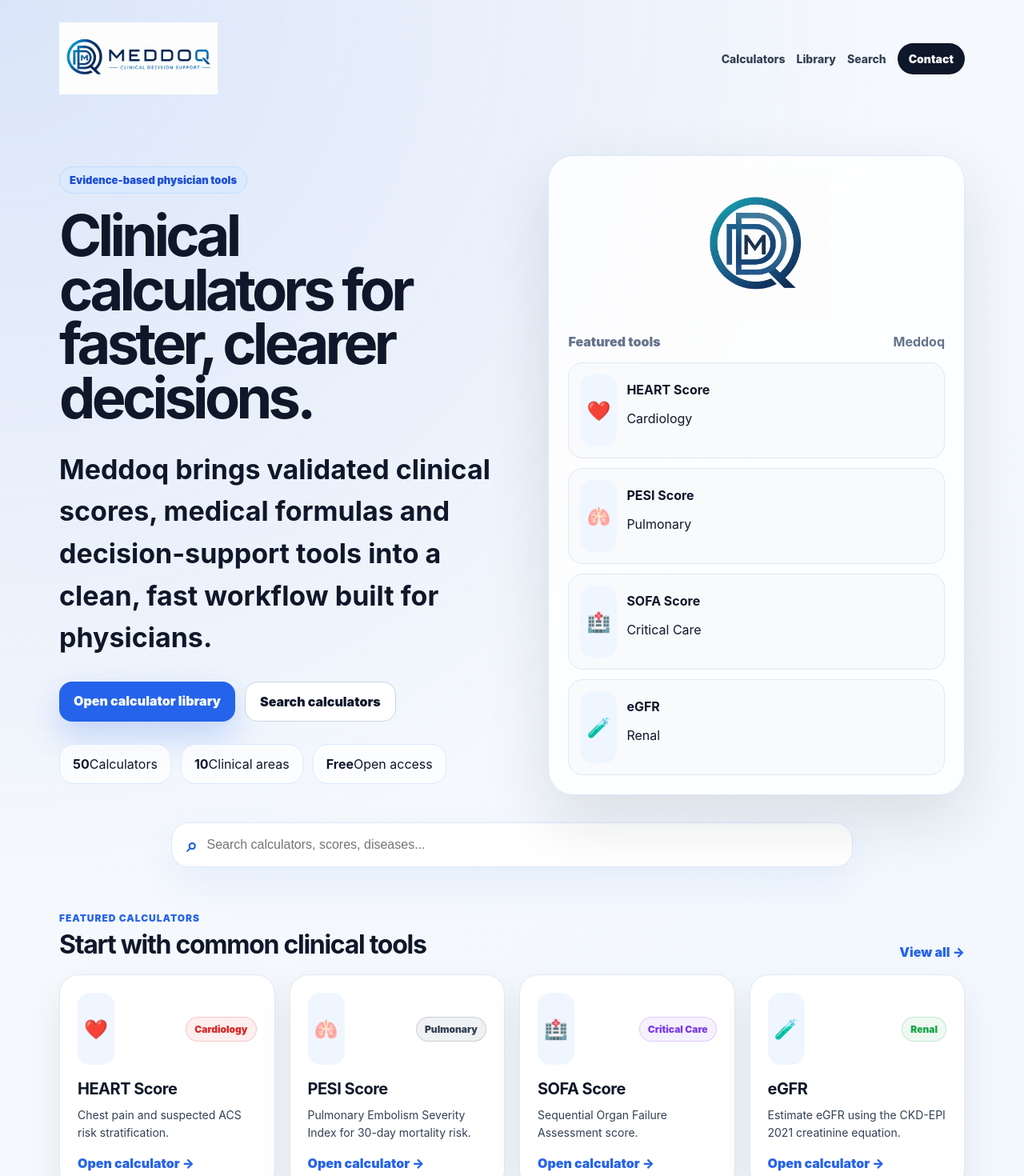
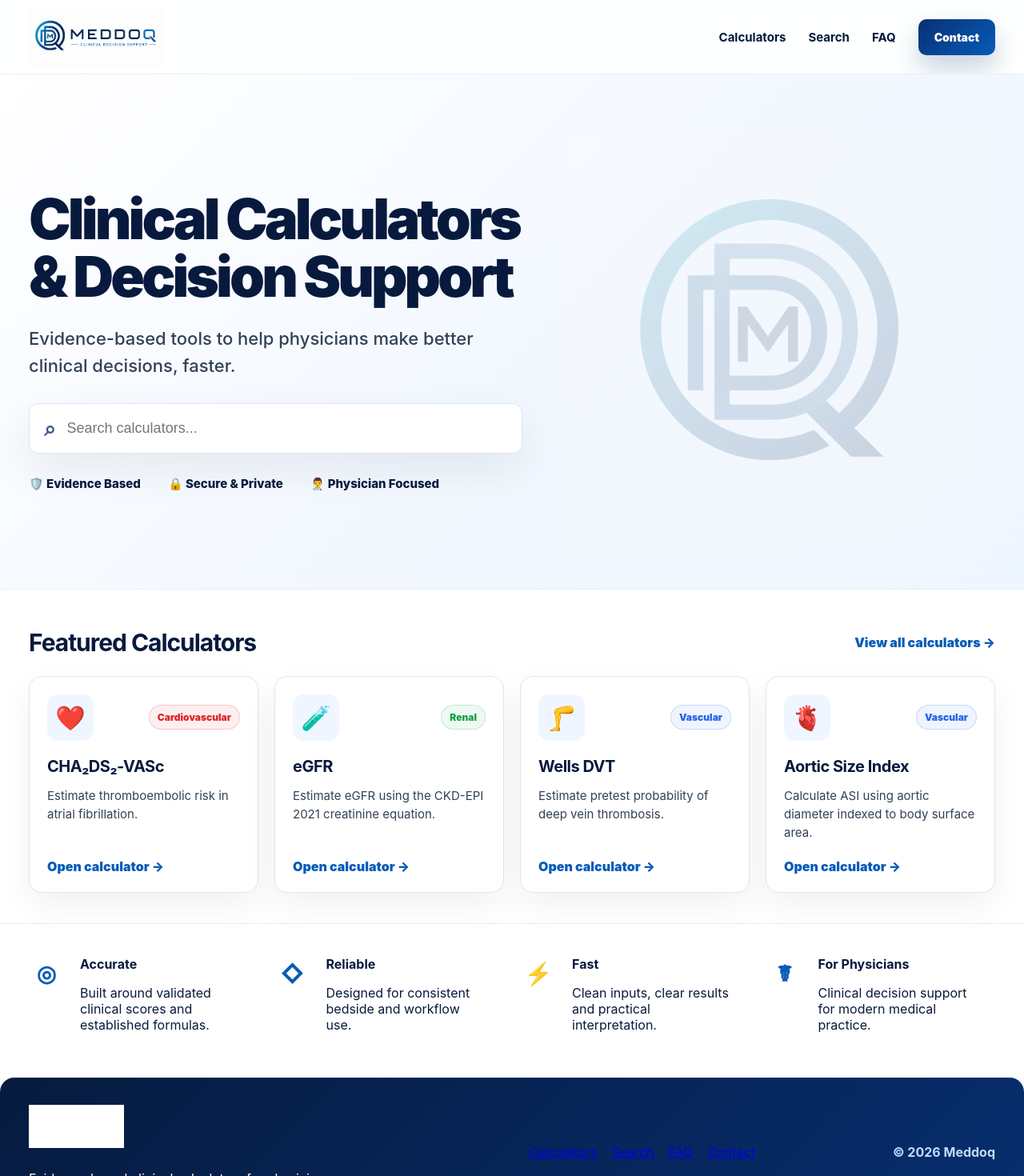
Before and after one commit to brsbyrm/meddoq, a Next.js app: page / in a window 1280 px wide. Shown: the top 1470 px of the page at 80% size. Built offline with nearby package versions, Linux system fonts and the light colour scheme.

Commit message:
Redesign homepage with Meddoq brand format

```diff
--- a/app/page.js
+++ b/app/page.js
@@ -16,9 +16,7 @@ const categoryColors = {
 };
 
 const featuredIds = [
-  "heart-score",
-  "pesi-score",
-  "sofa-score",
+  "cha2ds2-vasc",
   "egfr",
   "wells-dvt",
   "aortic-size-index",
@@ -27,9 +25,16 @@ const featuredIds = [
 export default function Home() {
   const [query, setQuery] = useState("");
 
+  const featuredCalculators = useMemo(() => {
+    return featuredIds
+      .map((id) => calculators.find((item) => item.id === id))
+      .filter(Boolean);
+  }, []);
+
   const filteredCalculators = useMemo(() => {
     const q = query.trim().toLowerCase();
-    if (!q) return calculators;
+
+    if (!q) return calculators.slice(-8).reverse();
 
     return calculators.filter((item) =>
       [item.name, item.category, item.description, item.id]
@@ -39,212 +44,133 @@ export default function Home() {
     );
   }, [query]);
 
-  const featuredCalculators = useMemo(() => {
-    return featuredIds
-      .map((id) => calculators.find((item) => item.id === id))
-      .filter(Boolean);
-  }, []);
-
-  const recentCalculators = useMemo(() => calculators.slice(-6).reverse(), []);
-
-  const categoryStats = useMemo(() => {
-    const counts = calculators.reduce((acc, item) => {
-      acc[item.category] = (acc[item.category] || 0) + 1;
-      return acc;
-    }, {});
-
-    return Object.entries(counts)
-      .map(([category, count]) => ({ category, count }))
-      .sort((a, b) => b.count - a.count);
-  }, []);
-
   return (
     <main style={styles.page}>
       <header style={styles.header}>
         <a href="/" style={styles.brand}>
-          <img src="/brand.png" alt="Meddoq" style={styles.logoImage} />
+          <img src="/brand.png" alt="Meddoq" style={styles.brandLogo} />
         </a>
 
         <nav style={styles.nav}>
-          <a href="#calculators" style={styles.navLink}>Calculators</a>
-          <a href="/calculators" style={styles.navLink}>Library</a>
+          <a href="/calculators" style={styles.navLink}>Calculators</a>
           <a href="/search" style={styles.navLink}>Search</a>
+          <a href="/faq" style={styles.navLink}>FAQ</a>
           <a href="mailto:contact@meddoq.com" style={styles.contactButton}>Contact</a>
         </nav>
       </header>
 
       <section style={styles.hero}>
-        <div style={styles.heroLeft}>
-          <div style={styles.badge}>Evidence-based physician tools</div>
+        <div style={styles.heroContent}>
           <h1 style={styles.heroTitle}>
-            Clinical calculators for faster, clearer decisions.
+            Clinical Calculators
+            <br />
+            & Decision Support
           </h1>
+
           <p style={styles.heroText}>
-            Meddoq brings validated clinical scores, medical formulas and decision-support tools
-            into a clean, fast workflow built for physicians.
+            Evidence-based tools to help physicians make better clinical decisions, faster.
           </p>
 
-          <div style={styles.heroActions}>
-            <a href="/calculators" style={styles.primaryButton}>Open calculator library</a>
-            <a href="/search" style={styles.secondaryButton}>Search calculators</a>
-          </div>
-
-          <div style={styles.heroStats}>
-            <div style={styles.statItem}>
-              <strong>{calculators.length}</strong>
-              <span>Calculators</span>
-            </div>
-            <div style={styles.statItem}>
-              <strong>{categoryStats.length}</strong>
-              <span>Clinical areas</span>
-            </div>
-            <div style={styles.statItem}>
-              <strong>Free</strong>
-              <span>Open access</span>
-            </div>
-          </div>
-        </div>
-
-        <div style={styles.heroVisual}>
-          <div style={styles.heroPanel}>
-            <div style={styles.heroBrandMark}>
-              <img src="/icon.png" alt="Meddoq emblem" style={styles.heroBrandImage} />
-            </div>
-            <div style={styles.heroPanelTop}>
-              <span>Featured tools</span>
-              <strong>Meddoq</strong>
-            </div>
-            <div style={styles.featuredMiniList}>
-              {featuredCalculators.slice(0, 4).map((item) => (
-                <a key={item.id} href={item.href} style={styles.featuredMiniItem}>
-                  <span style={styles.miniIcon}>{item.icon}</span>
-                  <div>
-                    <strong>{item.name}</strong>
-                    <p>{item.category}</p>
-                  </div>
-                </a>
-              ))}
-            </div>
-          </div>
-        </div>
-      </section>
-
-      <section style={styles.searchSection}>
           <div style={styles.searchBox}>
             <span style={styles.searchIcon}>⌕</span>
             <input
               value={query}
-            onChange={(e) => setQuery(e.target.value)}
-            placeholder="Search calculators, scores, diseases..."
+              onChange={(event) => setQuery(event.target.value)}
+              placeholder="Search calculators..."
               style={styles.searchInput}
             />
           </div>
-      </section>
 
-      <section style={styles.section}>
-        <div style={styles.sectionTop}>
-          <div>
-            <p style={styles.kicker}>Featured calculators</p>
-            <h2 style={styles.sectionTitle}>Start with common clinical tools</h2>
+          <div style={styles.trustRow}>
+            <div style={styles.trustItem}>🛡️ Evidence Based</div>
+            <div style={styles.trustItem}>🔒 Secure & Private</div>
+            <div style={styles.trustItem}>👨‍⚕️ Physician Focused</div>
           </div>
-          <a href="/calculators" style={styles.sectionLink}>View all →</a>
         </div>
 
-        <div style={styles.calculatorGrid}>
-          {featuredCalculators.map((item) => (
-            <CalculatorCard key={item.id} item={item} />
-          ))}
+        <div style={styles.heroEmblemWrap}>
+          <img src="/icon.png" alt="" aria-hidden="true" style={styles.heroEmblem} />
         </div>
       </section>
 
-      <section style={styles.section}>
+      <section style={styles.featuredSection}>
         <div style={styles.sectionTop}>
-          <div>
-            <p style={styles.kicker}>Clinical areas</p>
-            <h2 style={styles.sectionTitle}>Browse by specialty</h2>
-          </div>
+          <h2 style={styles.sectionTitle}>
+            {query ? "Search Results" : "Featured Calculators"}
+          </h2>
+          <a href="/calculators" style={styles.sectionLink}>View all calculators →</a>
         </div>
 
-        <div style={styles.categoryGrid}>
-          {categoryStats.map((item) => (
-            <a
-              key={item.category}
-              href={`/calculators#${encodeURIComponent(item.category)}`}
-              style={{
-                ...styles.categoryCard,
-                borderColor: `${categoryColors[item.category] || "#334155"}33`,
-              }}
-            >
-              <strong style={{ color: categoryColors[item.category] || "#334155" }}>
-                {item.category}
-              </strong>
-              <span>{item.count} calculators</span>
-            </a>
-          ))}
-        </div>
-      </section>
-
-      <section id="calculators" style={styles.section}>
-        <div style={styles.sectionTop}>
-          <div>
-            <p style={styles.kicker}>{query ? "Search results" : "Recently added"}</p>
-            <h2 style={styles.sectionTitle}>
-              {query ? `${filteredCalculators.length} matching calculators` : "Newest calculators"}
-            </h2>
-          </div>
-        </div>
-
-        <div style={styles.calculatorGrid}>
-          {(query ? filteredCalculators : recentCalculators).map((item) => (
+        <div style={styles.cardGrid}>
+          {(query ? filteredCalculators : featuredCalculators).map((item) => (
             <CalculatorCard key={item.id} item={item} />
           ))}
         </div>
 
         {query && filteredCalculators.length === 0 && (
-          <div style={styles.noResults}>
-            No calculator found. Try eGFR, HEART, SOFA, DVT, BMI or aortic.
+          <div style={styles.emptyState}>
+            <img src="/icon.png" alt="" style={styles.emptyIcon} />
+            <strong>No calculators found</strong>
+            <span>Try another clinical score, formula or specialty.</span>
           </div>
         )}
       </section>
 
-      <section id="why" style={styles.whyBox}>
-        <div style={styles.whyItem}>
-          <strong>Evidence-based</strong>
-          <span>Designed around validated formulas, clinical scores and current medical practice.</span>
+      <section style={styles.benefits}>
+        <div style={styles.benefitItem}>
+          <span style={styles.benefitIcon}>◎</span>
+          <div>
+            <strong>Accurate</strong>
+            <p>Built around validated clinical scores and established formulas.</p>
           </div>
-        <div style={styles.whyItem}>
-          <strong>For clinicians</strong>
-          <span>Built for fast use in daily medical workflow, not general consumer calculation.</span>
         </div>
-        <div style={styles.whyItem}>
-          <strong>Clear interpretation</strong>
-          <span>Results are supported by clinical notes, limitations and reference context.</span>
+
+        <div style={styles.benefitItem}>
+          <span style={styles.benefitIcon}>◇</span>
+          <div>
+            <strong>Reliable</strong>
+            <p>Designed for consistent bedside and workflow use.</p>
           </div>
-        <div style={styles.disclaimerMini}>
-          <strong>Important disclaimer</strong>
-          <span>Meddoq supports clinical judgment and does not replace physician assessment.</span>
+        </div>
+
+        <div style={styles.benefitItem}>
+          <span style={styles.benefitIcon}>⚡</span>
+          <div>
+            <strong>Fast</strong>
+            <p>Clean inputs, clear results and practical interpretation.</p>
+          </div>
+        </div>
+
+        <div style={styles.benefitItem}>
+          <span style={styles.benefitIcon}>☤</span>
+          <div>
+            <strong>For Physicians</strong>
+            <p>Clinical decision support for modern medical practice.</p>
+          </div>
         </div>
       </section>
 
       <footer style={styles.footer}>
-        <div>
-          <strong>Meddoq</strong>
-          <p>Clinical decision support for physicians.</p>
+        <div style={styles.footerBrand}>
+          <img src="/brand.png" alt="Meddoq" style={styles.footerLogo} />
+          <p>Evidence-based clinical calculators for physicians.</p>
         </div>
+
         <div style={styles.footerLinks}>
-          <a href="/calculators">Calculator Library</a>
+          <a href="/calculators">Calculators</a>
           <a href="/search">Search</a>
           <a href="/faq">FAQ</a>
+          <a href="mailto:contact@meddoq.com">Contact</a>
         </div>
-        <div style={styles.footerEmail}>contact@meddoq.com</div>
-        <div>© {new Date().getFullYear()} Meddoq</div>
+
+        <div style={styles.footerCopy}>© {new Date().getFullYear()} Meddoq</div>
       </footer>
     </main>
   );
 }
 
 function CalculatorCard({ item }) {
-  const color = categoryColors[item.category] || "#334155";
+  const color = categoryColors[item.category] || "#2563eb";
 
   return (
     <a href={item.href} style={styles.card}>
@@ -254,8 +180,8 @@ function CalculatorCard({ item }) {
           style={{
             ...styles.categoryBadge,
             color,
+            borderColor: `${color}33`,
             background: `${color}12`,
-            borderColor: `${color}33`,
           }}
         >
           {item.category}
@@ -272,360 +198,302 @@ function CalculatorCard({ item }) {
 const styles = {
   page: {
     minHeight: "100vh",
-    background:
-      "radial-gradient(circle at top left, rgba(37,99,235,0.14), transparent 32%), linear-gradient(135deg, #f8fafc 0%, #eef6ff 100%)",
-    color: "#0f172a",
+    background: "#f8fbff",
+    color: "#071a3d",
     fontFamily:
       'Inter, ui-sans-serif, system-ui, -apple-system, BlinkMacSystemFont, "Segoe UI", sans-serif',
   },
   header: {
-    maxWidth: 1180,
+    height: 92,
+    maxWidth: 1320,
     margin: "0 auto",
-    padding: "28px 24px 12px",
+    padding: "0 36px",
     display: "flex",
     alignItems: "center",
     justifyContent: "space-between",
-    gap: 18,
+    gap: 24,
+    background: "rgba(255,255,255,0.9)",
   },
   brand: {
     display: "inline-flex",
     alignItems: "center",
     textDecoration: "none",
   },
-  logoImage: {
-    height: 90,
+  brandLogo: {
+    height: 76,
     width: "auto",
     display: "block",
   },
   nav: {
     display: "flex",
     alignItems: "center",
-    gap: 14,
+    gap: 28,
     flexWrap: "wrap",
     justifyContent: "flex-end",
   },
   navLink: {
-    color: "#334155",
+    color: "#071a3d",
     textDecoration: "none",
-    fontWeight: 800,
+    fontWeight: 750,
+    fontSize: 15,
   },
   contactButton: {
-    background: "#0f172a",
+    background: "linear-gradient(135deg, #083074, #075bb8)",
     color: "#ffffff",
     textDecoration: "none",
-    padding: "11px 14px",
-    borderRadius: 999,
+    padding: "14px 20px",
+    borderRadius: 10,
     fontWeight: 900,
+    boxShadow: "0 16px 32px rgba(8, 48, 116, 0.22)",
   },
   hero: {
-    maxWidth: 1180,
+    position: "relative",
+    overflow: "hidden",
+    maxWidth: 1320,
     margin: "0 auto",
-    padding: "64px 24px 34px",
+    minHeight: 520,
+    padding: "78px 36px 54px",
     display: "grid",
-    gridTemplateColumns: "minmax(0, 1.05fr) minmax(320px, 0.95fr)",
+    gridTemplateColumns: "minmax(0, 1fr) minmax(380px, 0.9fr)",
+    alignItems: "center",
     gap: 36,
-    alignItems: "center",
+    borderTop: "1px solid #e8eef8",
+    borderBottom: "1px solid #e8eef8",
+    background:
+      "linear-gradient(135deg, #ffffff 0%, #f3f8ff 52%, #eef6ff 100%)",
   },
-  heroLeft: {
-    minWidth: 0,
-  },
-  badge: {
-    display: "inline-flex",
-    background: "#dbeafe",
-    color: "#1d4ed8",
-    border: "1px solid #bfdbfe",
-    borderRadius: 999,
-    padding: "8px 12px",
-    fontSize: 13,
-    fontWeight: 900,
-    marginBottom: 18,
+  heroContent: {
+    position: "relative",
+    zIndex: 2,
+    maxWidth: 660,
   },
   heroTitle: {
     margin: 0,
-    fontSize: "clamp(42px, 6vw, 72px)",
-    lineHeight: 0.94,
-    letterSpacing: "-0.065em",
+    color: "#071a3d",
+    fontSize: "clamp(48px, 5.5vw, 78px)",
+    lineHeight: 1.02,
+    letterSpacing: "-0.055em",
+    fontWeight: 950,
   },
   heroText: {
-    margin: "30px 0 0",
-    maxWidth: 900,
-    color: "#0f172a",
-    fontSize: 34,
-    fontWeight: 650,
+    margin: "24px 0 0",
+    maxWidth: 600,
+    color: "#334155",
+    fontSize: 22,
     lineHeight: 1.55,
-  },
-  heroActions: {
-    display: "flex",
-    gap: 12,
-    flexWrap: "wrap",
-    marginTop: 28,
-  },
-  primaryButton: {
-    background: "#2563eb",
-    color: "#ffffff",
-    textDecoration: "none",
-    padding: "14px 18px",
-    borderRadius: 16,
-    fontWeight: 900,
-    boxShadow: "0 18px 40px rgba(37, 99, 235, 0.24)",
-  },
-  secondaryButton: {
-    background: "#ffffff",
-    color: "#0f172a",
-    textDecoration: "none",
-    padding: "14px 18px",
-    borderRadius: 16,
-    fontWeight: 900,
-    border: "1px solid #cbd5e1",
-  },
-  heroStats: {
-    display: "flex",
-    gap: 12,
-    flexWrap: "wrap",
-    marginTop: 28,
-  },
-  statItem: {
-    background: "rgba(255,255,255,0.74)",
-    border: "1px solid #dbeafe",
-    borderRadius: 18,
-    padding: "14px 16px",
-    minWidth: 120,
-  },
-  heroVisual: {
-    minWidth: 0,
-  },
-  heroBrandMark: {
-    display: "flex",
-    justifyContent: "center",
-    marginBottom: 18,
-  },
-  heroBrandImage: {
-    width: 180,
-    height: 180,
-    objectFit: "contain",
-    display: "block",
-  },
-  heroPanel: {
-    background: "rgba(255,255,255,0.86)",
-    border: "1px solid #dbeafe",
-    borderRadius: 32,
-    padding: 24,
-    boxShadow: "0 30px 80px rgba(15, 23, 42, 0.12)",
-  },
-  heroPanelTop: {
-    display: "flex",
-    justifyContent: "space-between",
-    color: "#64748b",
-    fontWeight: 900,
-    marginBottom: 16,
-  },
-  featuredMiniList: {
-    display: "grid",
-    gap: 12,
-  },
-  featuredMiniItem: {
-    display: "grid",
-    gridTemplateColumns: "46px 1fr",
-    gap: 12,
-    alignItems: "center",
-    textDecoration: "none",
-    color: "#0f172a",
-    background: "#f8fafc",
-    border: "1px solid #e2e8f0",
-    borderRadius: 18,
-    padding: 14,
-  },
-  miniIcon: {
-    width: 46,
-    height: 90,
-    borderRadius: 16,
-    display: "grid",
-    placeItems: "center",
-    background: "#eff6ff",
-    fontSize: 24,
-  },
-  searchSection: {
-    maxWidth: 900,
-    margin: "0 auto 22px",
-    padding: "0 24px",
+    fontWeight: 450,
   },
   searchBox: {
+    marginTop: 30,
     display: "flex",
     alignItems: "center",
-    gap: 12,
+    gap: 14,
+    width: "min(100%, 620px)",
     background: "#ffffff",
-    border: "1px solid #dbeafe",
-    borderRadius: 22,
+    border: "1px solid #dbe7f8",
+    borderRadius: 12,
     padding: "0 18px",
-    boxShadow: "0 20px 50px rgba(37, 99, 235, 0.08)",
+    boxShadow: "0 20px 52px rgba(15, 23, 42, 0.08)",
   },
   searchIcon: {
-    color: "#2563eb",
-    fontSize: 24,
+    color: "#365b91",
+    fontSize: 26,
     fontWeight: 900,
   },
   searchInput: {
     width: "100%",
     border: 0,
     outline: 0,
-    padding: "18px 0",
-    fontSize: 16,
+    padding: "20px 0",
     background: "transparent",
-    color: "#0f172a",
+    color: "#071a3d",
+    fontSize: 18,
   },
-  section: {
-    maxWidth: 1180,
+  trustRow: {
+    marginTop: 28,
+    display: "flex",
+    alignItems: "center",
+    gap: 34,
+    flexWrap: "wrap",
+  },
+  trustItem: {
+    display: "inline-flex",
+    alignItems: "center",
+    gap: 8,
+    color: "#071a3d",
+    fontWeight: 850,
+    fontSize: 15,
+  },
+  heroEmblemWrap: {
+    position: "relative",
+    minHeight: 420,
+    display: "flex",
+    alignItems: "center",
+    justifyContent: "center",
+  },
+  heroEmblem: {
+    width: "min(520px, 92%)",
+    height: "auto",
+    opacity: 0.16,
+    filter: "saturate(0.95)",
+    display: "block",
+  },
+  featuredSection: {
+    maxWidth: 1320,
     margin: "0 auto",
-    padding: "34px 24px",
+    padding: "48px 36px 38px",
+    background: "#ffffff",
   },
   sectionTop: {
     display: "flex",
+    alignItems: "center",
     justifyContent: "space-between",
-    alignItems: "end",
-    gap: 16,
-    marginBottom: 18,
-  },
-  kicker: {
-    margin: 0,
-    color: "#2563eb",
-    fontWeight: 900,
-    textTransform: "uppercase",
-    letterSpacing: "0.08em",
-    fontSize: 12,
+    gap: 18,
+    marginBottom: 24,
   },
   sectionTitle: {
-    margin: "6px 0 0",
-    fontSize: 32,
-    letterSpacing: "-0.04em",
+    margin: 0,
+    color: "#071a3d",
+    fontSize: 30,
+    letterSpacing: "-0.035em",
   },
   sectionLink: {
-    color: "#2563eb",
+    color: "#075bb8",
+    textDecoration: "none",
     fontWeight: 900,
-    textDecoration: "none",
   },
-  calculatorGrid: {
+  cardGrid: {
     display: "grid",
     gridTemplateColumns: "repeat(auto-fit, minmax(250px, 1fr))",
-    gap: 18,
+    gap: 20,
   },
   card: {
+    minHeight: 220,
     display: "flex",
     flexDirection: "column",
-    minHeight: 220,
     textDecoration: "none",
-    color: "#0f172a",
+    color: "#071a3d",
     background: "#ffffff",
-    border: "1px solid #e2e8f0",
-    borderRadius: 24,
+    border: "1px solid #dce6f4",
+    borderRadius: 16,
     padding: 22,
-    boxShadow: "0 18px 44px rgba(15, 23, 42, 0.07)",
+    boxShadow: "0 16px 42px rgba(15, 23, 42, 0.055)",
   },
   cardTop: {
     display: "flex",
     justifyContent: "space-between",
+    alignItems: "center",
     gap: 12,
-    alignItems: "center",
-    marginBottom: 18,
+    marginBottom: 20,
   },
   iconBubble: {
-    width: 46,
-    height: 90,
-    borderRadius: 16,
+    width: 58,
+    height: 58,
+    borderRadius: 14,
     display: "grid",
     placeItems: "center",
     background: "#eff6ff",
-    fontSize: 24,
+    fontSize: 30,
   },
   categoryBadge: {
     border: "1px solid #bfdbfe",
     borderRadius: 999,
     padding: "7px 10px",
     fontSize: 12,
-    fontWeight: 900,
+    fontWeight: 950,
   },
   cardTitle: {
     margin: 0,
+    color: "#071a3d",
     fontSize: 20,
-    lineHeight: 1.2,
+    lineHeight: 1.25,
     letterSpacing: "-0.025em",
   },
   cardText: {
-    margin: "10px 0 18px",
+    margin: "12px 0 20px",
     color: "#334155",
     lineHeight: 1.55,
-    fontSize: 14,
+    fontSize: 15,
     flex: 1,
   },
   cardAction: {
-    color: "#2563eb",
+    color: "#075bb8",
+    fontWeight: 950,
+  },
+  emptyState: {
+    marginTop: 22,
+    minHeight: 220,
+    border: "1px solid #dce6f4",
+    borderRadius: 18,
+    background: "#f8fbff",
+    display: "grid",
+    placeItems: "center",
+    textAlign: "center",
+    color: "#334155",
+    padding: 24,
+  },
+  emptyIcon: {
+    width: 92,
+    height: 92,
+    objectFit: "contain",
+    opacity: 0.45,
+  },
+  benefits: {
+    maxWidth: 1320,
+    margin: "0 auto",
+    padding: "40px 36px",
+    display: "grid",
+    gridTemplateColumns: "repeat(auto-fit, minmax(230px, 1fr))",
+    gap: 22,
+    background: "#ffffff",
+    borderTop: "1px solid #e8eef8",
+  },
+  benefitItem: {
+    display: "grid",
+    gridTemplateColumns: "48px 1fr",
+    gap: 16,
+    alignItems: "start",
+    paddingRight: 18,
+  },
+  benefitIcon: {
+    width: 44,
+    height: 44,
+    borderRadius: 14,
+    display: "grid",
+    placeItems: "center",
+    color: "#075bb8",
+    fontSize: 28,
     fontWeight: 900,
   },
-  categoryGrid: {
+  footer: {
+    maxWidth: 1320,
+    margin: "0 auto",
+    background: "linear-gradient(135deg, #061b3f, #072e6f)",
+    color: "#ffffff",
+    borderRadius: "18px 18px 0 0",
+    padding: "34px 36px",
     display: "grid",
-    gridTemplateColumns: "repeat(auto-fit, minmax(190px, 1fr))",
-    gap: 14,
+    gridTemplateColumns: "1.4fr 1fr auto",
+    gap: 28,
+    alignItems: "center",
   },
-  categoryCard: {
+  footerBrand: {
     display: "grid",
-    gap: 6,
-    textDecoration: "none",
-    background: "#ffffff",
-    border: "1px solid #e2e8f0",
-    borderRadius: 20,
-    padding: 18,
-    boxShadow: "0 14px 34px rgba(15, 23, 42, 0.05)",
+    gap: 12,
   },
-  noResults: {
-    marginTop: 18,
-    padding: 18,
-    borderRadius: 18,
-    background: "#ffffff",
-    border: "1px solid #e2e8f0",
-    color: "#64748b",
-    fontWeight: 800,
-  },
-  whyBox: {
-    maxWidth: 1180,
-    margin: "20px auto 0",
-    padding: "34px 24px",
-    display: "grid",
-    gridTemplateColumns: "repeat(auto-fit, minmax(220px, 1fr))",
-    gap: 16,
-  },
-  whyItem: {
-    background: "#ffffff",
-    border: "1px solid #e2e8f0",
-    borderRadius: 22,
-    padding: 20,
-    display: "grid",
-    gap: 8,
-  },
-  disclaimerMini: {
-    background: "#0f172a",
-    color: "#ffffff",
-    borderRadius: 22,
-    padding: 20,
-    display: "grid",
-    gap: 8,
-  },
-  footer: {
-    maxWidth: 1180,
-    margin: "0 auto",
-    padding: "34px 24px 48px",
-    color: "#334155",
-    display: "flex",
-    justifyContent: "space-between",
-    gap: 20,
-    flexWrap: "wrap",
-    borderTop: "1px solid #dbeafe",
+  footerLogo: {
+    height: 54,
+    width: "auto",
+    display: "block",
+    filter: "brightness(0) invert(1)",
   },
   footerLinks: {
     display: "flex",
-    gap: 14,
+    gap: 18,
     flexWrap: "wrap",
   },
-  footerEmail: {
-    fontWeight: 900,
-    color: "#0f172a",
+  footerCopy: {
+    color: "#bfdbfe",
+    fontWeight: 700,
   },
 };
```
Lines whose indentation alone changed are shown as unchanged.
